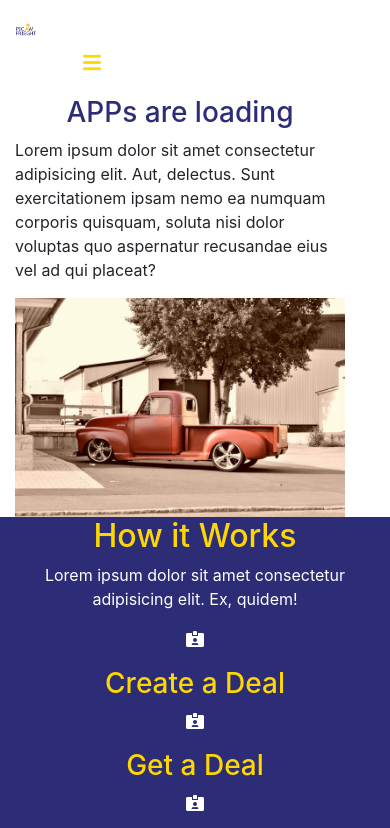
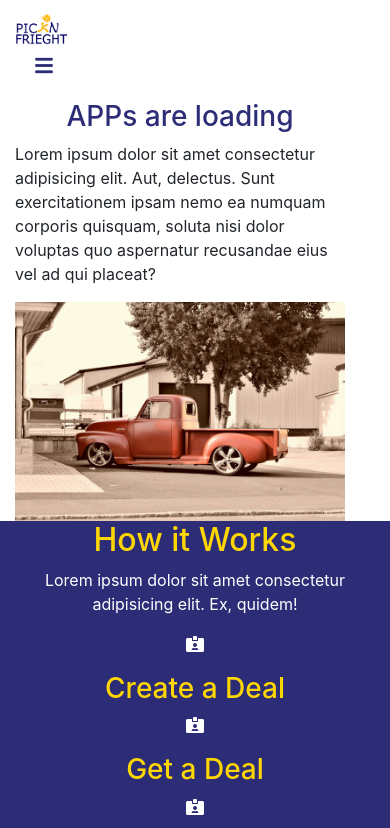
Before and after one commit to Toriiaa/Pickup, a plain HTML site: page index.html in a window 390 px wide. Shown: the top 828 px of the page. Drawn offline with Linux system fonts and the light colour scheme.

Commit message:
new commits

```diff
--- a/index.html
+++ b/index.html
@@ -25,7 +25,7 @@
             <div class="col-3">
               <!-- Brand -->
               <a class="navbar-brand" href="#"
-                ><img style="width: 40%" src="images/png copy(1).png" alt=""
+                ><img style="width: 100%" src="images/png copy(1).png" alt=""
               /></a>
 
               <!-- Toggler/collapsibe Button -->
@@ -35,8 +35,8 @@
                 data-toggle="collapse"
                 data-target="#collapsibleNavbar"
               >
-                <span style=";" class="navbar-toggler-icon ml-5">
-                  <i style="color: gold;" class="fas fa-bars"></i>
+                <span style="float: left;" class="navbar-toggler-icon ">
+                  <i style="color: rgba(6, 6, 95, 0.849);;" class="fas fa-bars"></i>
                 </span>
               </button>
             </div>
```
